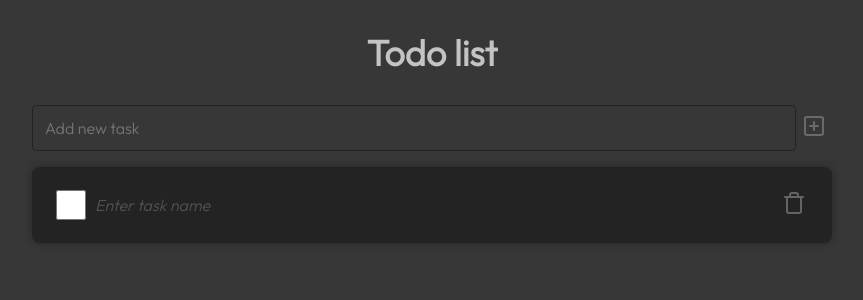
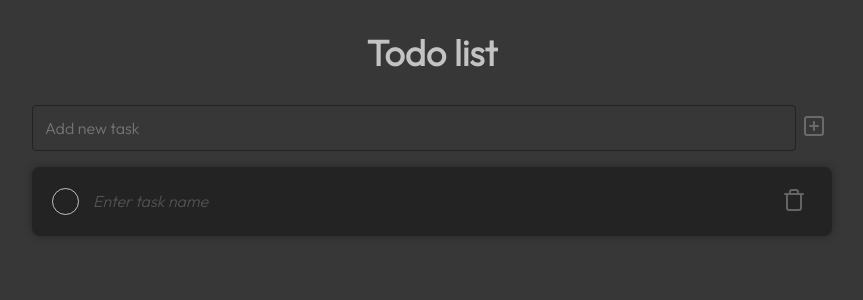
Before and after one commit to olkaman/todo-list, a React (Create React App) app: page / in a window 1280 px wide. Both pictures are taken after a click on the button 1022 px from the left and 127 px from the top of the page. Shown: the top 300 px of the page, without its empty margins (208-1071 px from the left). Built offline with nearby package versions, Linux system fonts and the light colour scheme.

Commit message:
Add custom checkbox component

```diff
--- a/src/GlobalStyles.scss
+++ b/src/GlobalStyles.scss
@@ -5,7 +5,7 @@ $body-font-size: 16px;
 $white: rgba(255, 255, 255, 0.7);
 $background-gray: #373737;
 $dark-gray: #232323;
-$accent-color: #ffea00;
+$accent-color: #c3ff00;
 
 *,
 *::before,
--- /dev/null
+++ b/src/components/CustomCheckbox.js
@@ -0,0 +1,13 @@
+import styles from './CustomCheckbox.module.scss';
+import clsx from 'clsx';
+import { Check } from 'lucide-react';
+
+function CustomCheckbox({ checked, handleOnCheck }) {
+  return (
+    <button className={clsx(styles.checkBox, checked && styles.checkboxChecked)} onClick={handleOnCheck}>
+      {checked ? <Check /> : null}
+    </button>
+  );
+}
+
+export default CustomCheckbox;
--- /dev/null
+++ b/src/components/CustomCheckbox.module.scss
@@ -0,0 +1,22 @@
+@import '../GlobalStyles.scss';
+
+.checkBox {
+  border: 1px solid $white;
+  background: none;
+  width: 27px;
+  height: 27px;
+  border-radius: 15px;
+  margin-right: 8px;
+
+  &.checkboxChecked {
+    background: $accent-color;
+    border: 2px solid $accent-color;
+    position: relative;
+
+    svg {
+      position: absolute;
+      top: 0px;
+      left: 0px;
+    }
+  }
+}
--- a/src/components/TodoItem.js
+++ b/src/components/TodoItem.js
@@ -1,12 +1,14 @@
 import styles from './TodoItem.module.scss';
 import clsx from 'clsx';
 import Button from './Button';
-import { useState } from 'react';
+import { useEffect, useRef, useState } from 'react';
 import { Trash, Check, X } from 'lucide-react';
+import CustomCheckbox from './CustomCheckbox';
 
 function TodoItem({ checked, task, editTaskValue, handleRemove, todo }) {
   const [isTaskEdited, setIsTaskEdited] = useState(false);
   const [inputValue, setInputValue] = useState(todo.task);
+  const [isChecked, setIsChecked] = useState(false);
 
   const handleOnEditTask = (e) => {
     setInputValue(e.target.value);
@@ -17,14 +19,15 @@ function TodoItem({ checked, task, editTaskValue, handleRemove, todo }) {
     editTaskValue({ ...todo, task: inputValue });
   };
 
-  const handleOnCheck = (e) => {
-    editTaskValue({ ...todo, checked: e.target.checked });
+  const handleOnCheck = () => {
+    setIsChecked(!isChecked);
+    editTaskValue({ ...todo, checked: !isChecked });
   };
 
   return (
     <div className={clsx('flex', styles.todoItem, isTaskEdited && styles.active)}>
       <div className='flex'>
-        <input type='checkbox' checked={todo.checked} onChange={handleOnCheck} />
+        <CustomCheckbox checked={isChecked} handleOnCheck={handleOnCheck} />
         {isTaskEdited ? (
           <input type='search' value={inputValue} onChange={handleOnEditTask} placeholder='Enter task name' />
         ) : (
```
